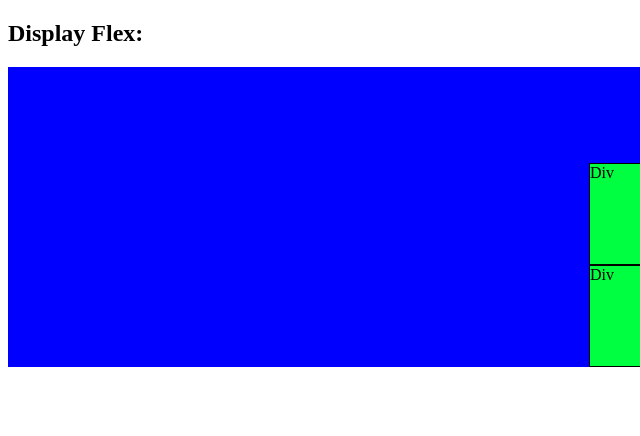
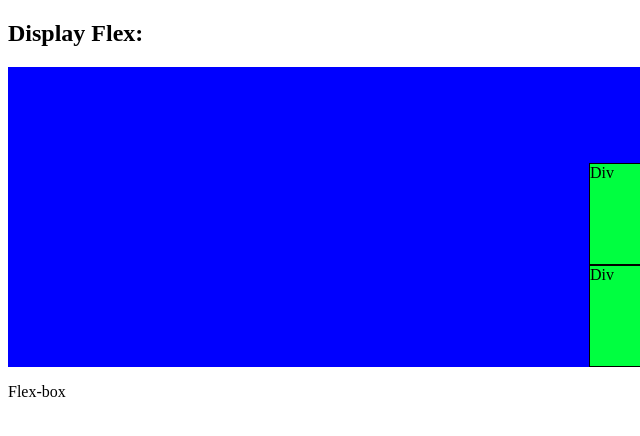
Before and after one commit to edskate/Criando-Flex-box-005, a plain HTML site: page index.html in a window 1280 px wide. Shown: the full height of the page, 0-640 px from the left. Drawn offline with Linux system fonts and the light colour scheme.

Commit message:
nova atualização

```diff
--- a/index.html
+++ b/index.html
@@ -30,6 +30,6 @@
       <div class="elemento">Div</div>
       <div class="elemento">Div</div>
     </div>
-    <p></p>
+    <p>Flex-box</p>
   </body>
 </html>
```
